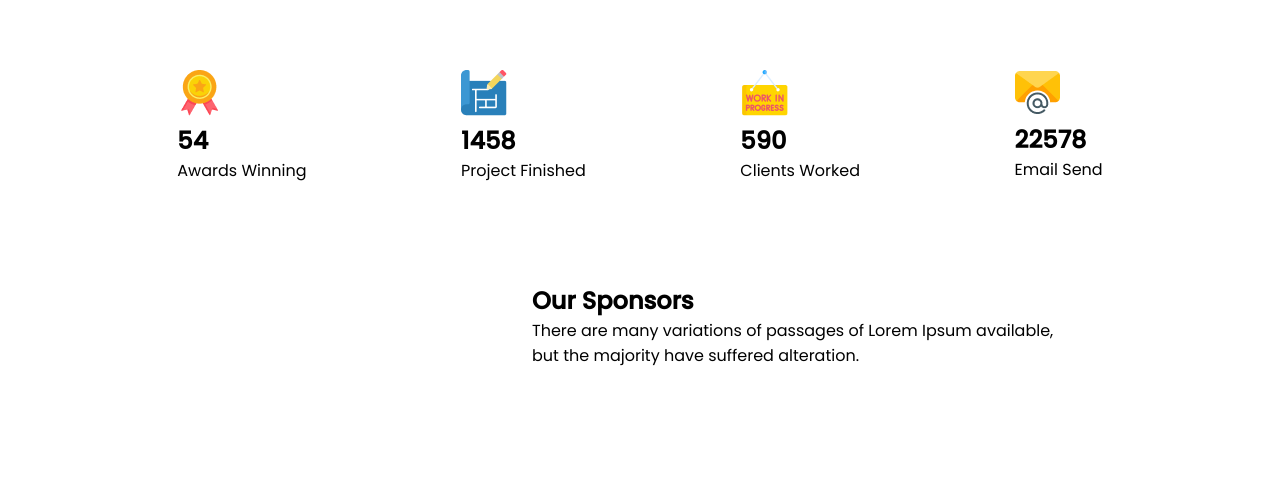
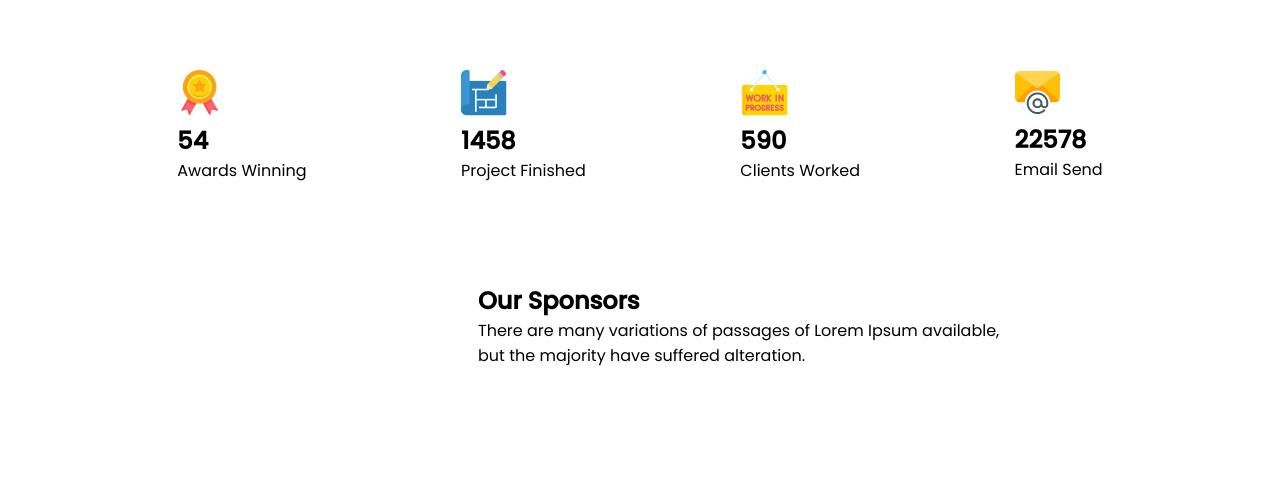
Before and after one commit to fxinfo24/second-assignment, a plain HTML site: page index.html in a window 1280 px wide. Shown: the part 2981-3471 px from the top of the page. Drawn offline with Linux system fonts and the light colour scheme.

```diff
--- a/resources/styles/style.css
+++ b/resources/styles/style.css
@@ -136,7 +136,7 @@ main{
 .sponsor{
     width: 542px;
     height: 129px;
-    margin: 100px 40%;
+    margin: 100px 35%;
 }
 .sponsors{
     display: flex;
```
